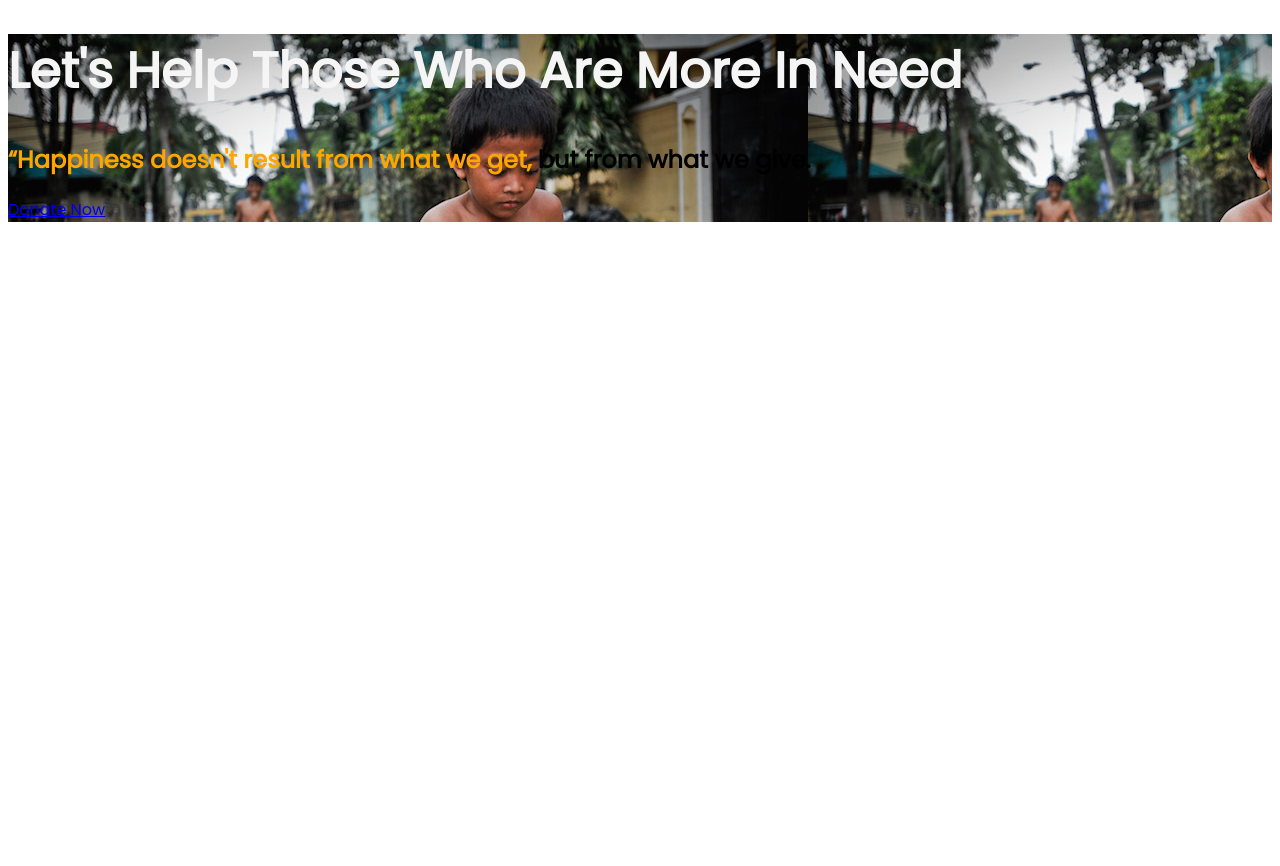
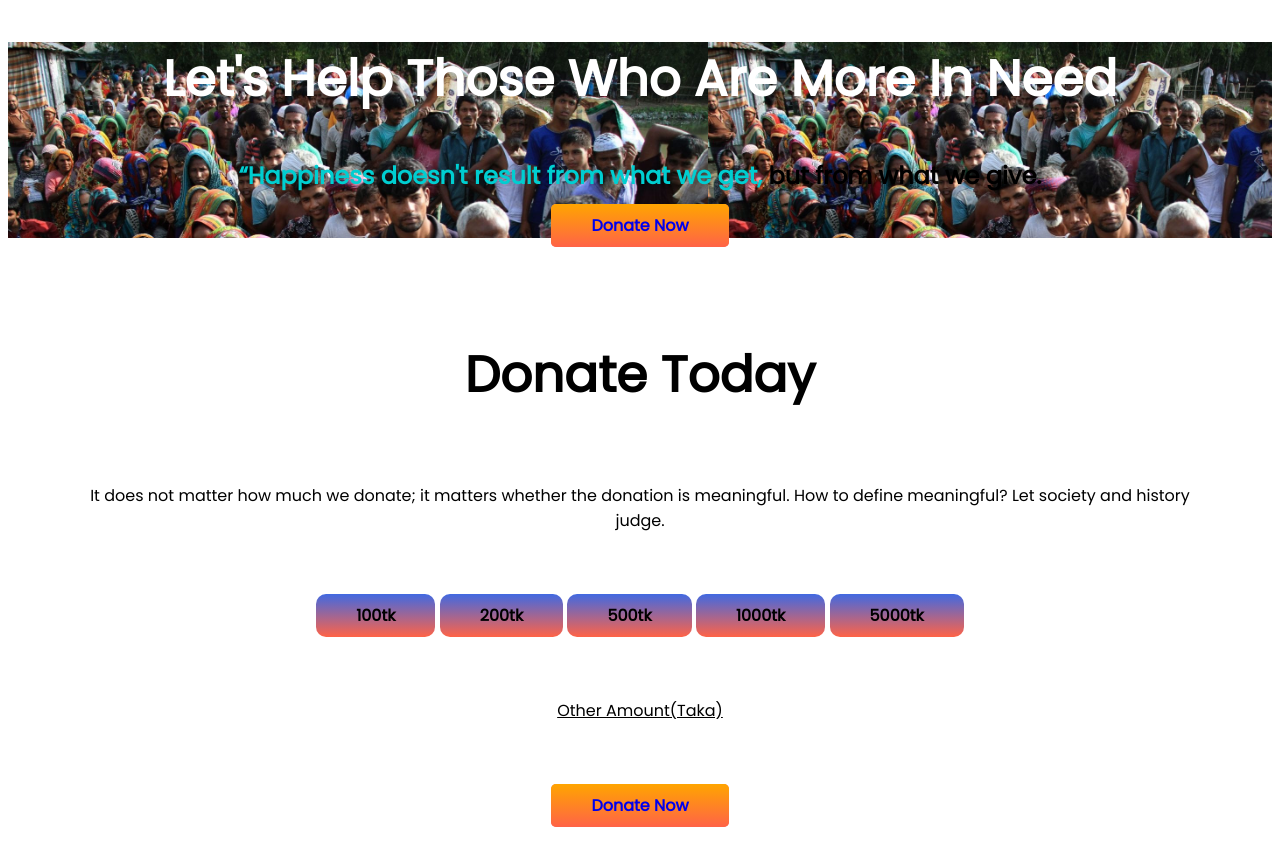
Before and after one commit to SubrataSutradhar/assignment-donate-today, a plain HTML site: page index.html in a window 1280 px wide. Before the commit the page ends 800 px from the top, so only its background shows below. Drawn offline with Linux system fonts and the light colour scheme.

Commit message:
donate added

```diff
--- a/index.html
+++ b/index.html
@@ -13,11 +13,31 @@
 </head>
 
 <body>
-    <div class="background-image">
-        <h1>Let's Help Those Who Are More In Need</h1>
-        <h2> <span class="orange-color">“Happiness doesn't result from what we get,</span> but from what we give.</h2>
-        <a class="link-button" target="_blank" href="https://www.paypal.com/lt/home">Donate Now</a>
+    <section class="background-image">
+        <div>
+            <h1>Let's Help Those Who Are More In Need</h1>
+            <h2> <span class="orange-color">“Happiness doesn't result from what we get,</span> but from what we give.
+            </h2>
+            <a class="link-button" target="_blank" href="https://www.paypal.com/lt/home">Donate Now</a>
+        </div>
+    </section>
+    <div>
+        <section>
+            <h1 class="donate-today">Donate Today</h1>
+            <p>It does not matter how much we donate; it matters whether the donation is meaningful. How to define
+                meaningful?
+                Let society and history judge.</p>
+            <a class="donation" href="">100tk</a>
+            <a class="donation" href="">200tk</a>
+            <a class="donation" href="">500tk</a>
+            <a class="donation" href="">1000tk</a>
+            <a class="donation" href="">5000tk</a>
+            <p style="text-decoration:underline;">Other Amount(Taka)</p>
+            <a class="link-button" target="_blank" href="https://www.paypal.com/lt/home">Donate Now</a>
+        </section>
+
     </div>
+
 </body>
 
 </html>
--- a/style.css
+++ b/style.css
@@ -5,13 +5,52 @@ body {
 
 h1 {
     font-size: 50px;
-    color: whitesmoke;
+    color: white;
+    font-weight: 700px;
+
 }
 
 .orange-color {
-    color: orange;
+    color: darkturquoise;
 }
 
 .background-image {
-    background-image: url(images/donation9.jpg);
+    background-image: url(images/donation7.jpg);
+    background-size: 700px;
 }
+
+.link-button {
+    text-decoration: none;
+    background-color: salmon;
+    padding: 10px 40px;
+    border-radius: 5px;
+    background-image: linear-gradient(orange, tomato);
+    font-weight: 700;
+    justify-content: center;
+}
+
+section {
+    text-align: center;
+    justify-content: center;
+    margin-bottom: 100px;
+}
+
+.donate-today {
+    color: black;
+    text-align: center;
+}
+
+p {
+    text-align: center;
+    margin: 70px;
+
+}
+
+.donation {
+    color: black;
+    text-decoration: none;
+    padding: 10px 40px;
+    border-radius: 10px;
+    font-weight: 700;
+    background-image: linear-gradient(royalblue, tomato);
+}
```
